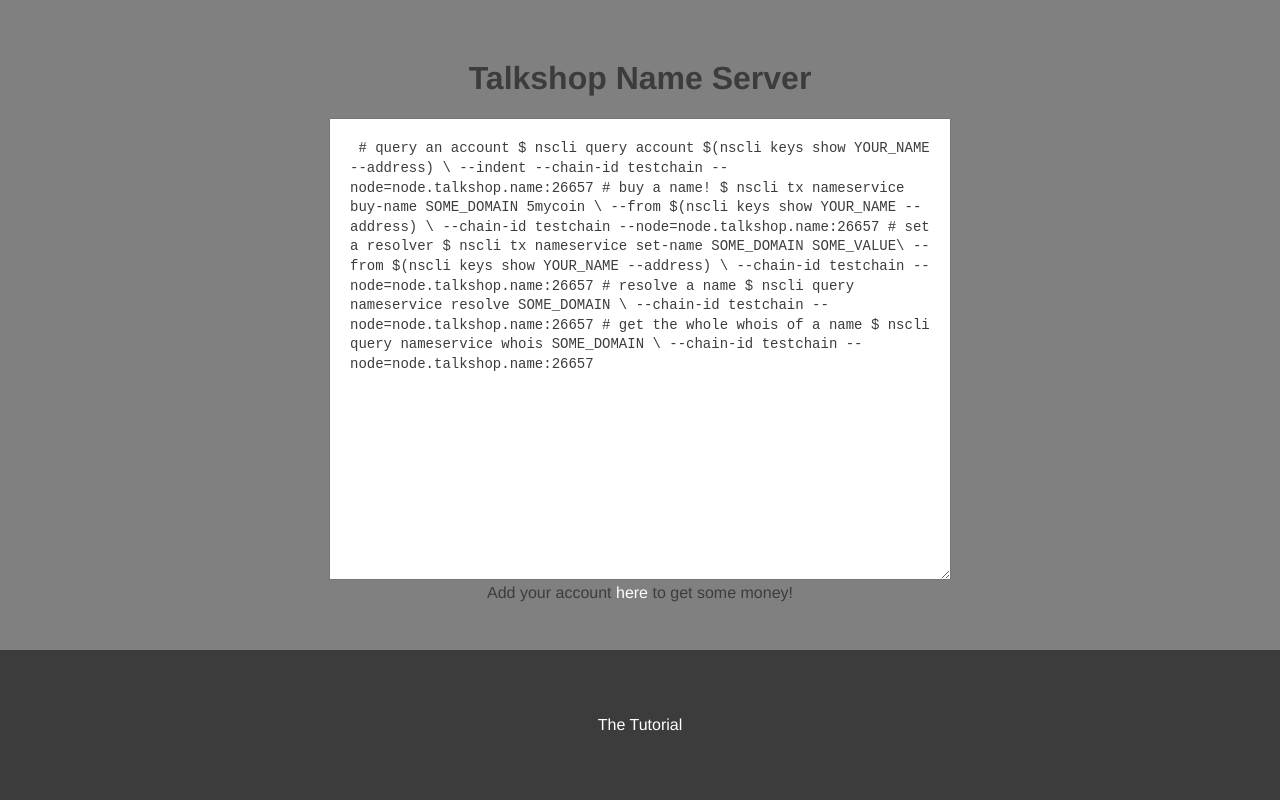
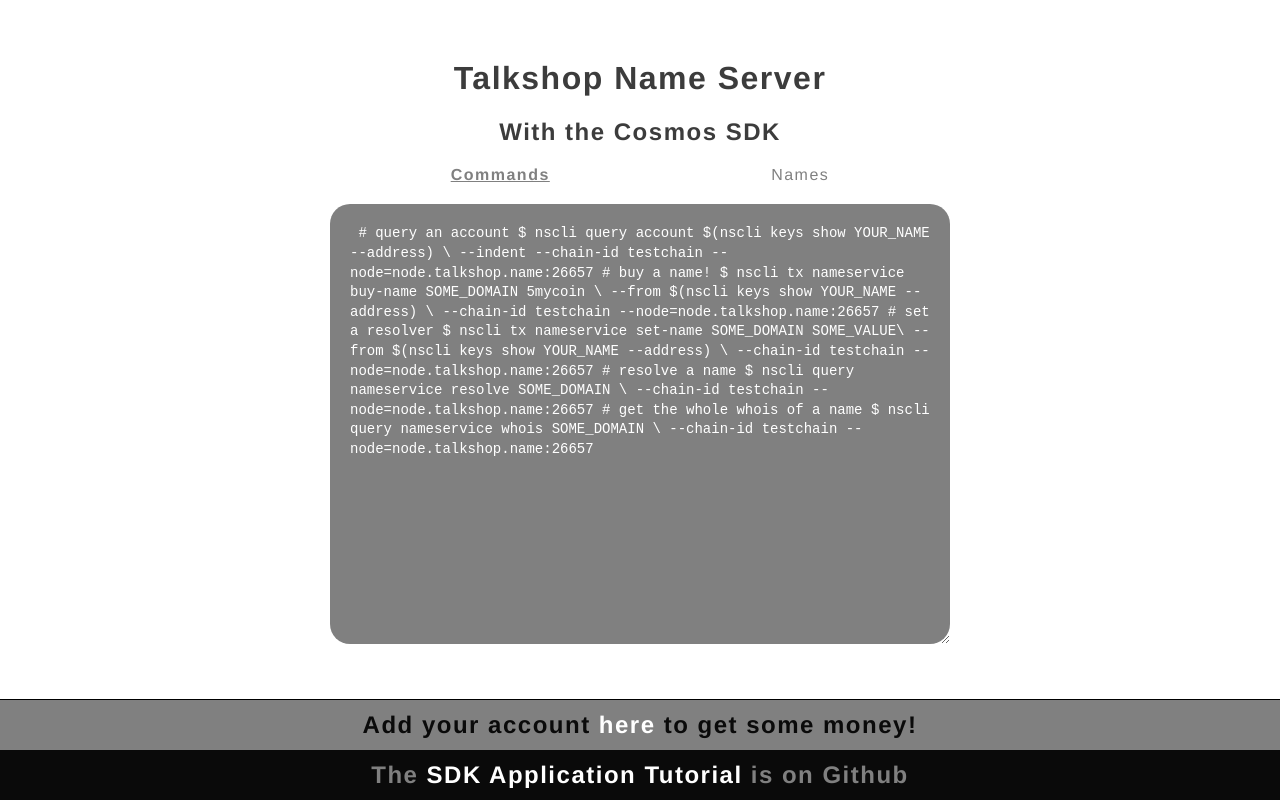
Before and after one commit to okwme/talkshop, a Vue app: page / in a window 1280 px wide. Built offline with nearby package versions, Linux system fonts and the light colour scheme.

Commit message:
style tweaks

```diff
--- a/src/App.vue
+++ b/src/App.vue
@@ -1,9 +1,19 @@
 <template>
   <div id="app">
     <h1>Talkshop Name Server</h1>
+    <h2>With the Cosmos SDK</h2>
+    <div id="menu">
+      <router-link to="/">Commands</router-link>
+      <router-link to="/names">Names</router-link>
+    </div>
     <router-view/>
     <div class="footer">
-      <a href="https://github.com/cosmos/sdk-application-tutorial" target="_blank">The Tutorial</a>
+      <h2>
+          Add your account <a href="https://goo.gl/forms/6OFVtc2eDIbVxofU2" target="_blank">here</a> to get some money!
+      </h2>
+      <h2 class="tut">
+        The <a href="https://github.com/cosmos/sdk-application-tutorial" target="_blank">SDK Application Tutorial</a> is on Github
+      </h2>
     </div>
   </div>
 </template>
@@ -16,7 +26,6 @@
 
 <style>
 body {
-    background: grey;
 }
 #app {
   font-family: 'Avenir', Helvetica, Arial, sans-serif;
@@ -25,21 +34,48 @@
   text-align: center;
   color: rgb(60, 60, 60);
   margin-top: 60px;
-  padding-bottom:150px;
+  padding-bottom:80px;
+    letter-spacing: 1.5px;
 }
+#menu {
+  display: flex;
+  justify-content: space-around;
+  max-width: 600px;
+  margin: 20px auto;
+}
+a {
+  color: grey;
+  text-decoration: none;
+}
+#menu a.router-link-exact-active {
+ text-decoration: underline;
+ font-weight: bold;
+}
+
 .footer {
+  border-top:1px solid black;
   position: fixed;
   bottom:0;
   left: 0;
   width:100%;
-  height:150px;
-  line-height:150px;
-  background-color: rgb(60, 60, 60);
-  color: white;
+  height:100px;
+  line-height:50px;
   text-decoration: none;
+
+}
+.footer h2 {
+  padding: 0;
+  margin:0;
+  color: rgb(10,10,10);
+  background-color:grey;
+
 }
 .footer a {
   color: white;
   text-decoration: none;
 }
+.footer h2.tut {
+    color: grey;
+    background-color: rgb(10,10,10);
+}
 </style>
--- a/src/components/HelloWorld.vue
+++ b/src/components/HelloWorld.vue
@@ -1,7 +1,6 @@
 <template>
   <div class="hello">
-    <textarea spellcheck="false">
-    # query an account
+    <textarea spellcheck="false">  # query an account
     $ nscli query account $(nscli keys show YOUR_NAME --address) \
     --indent --chain-id testchain --node=node.talkshop.name:26657
 
@@ -21,12 +20,7 @@
 
     # get the whole whois of a name
     $ nscli query nameservice whois SOME_DOMAIN \
-    --chain-id testchain --node=node.talkshop.name:26657
-    </textarea>
-    <br>
-    Add your account <a href="https://goo.gl/forms/6OFVtc2eDIbVxofU2" target="_blank">here</a> to get some money!
-
-  </div>
+    --chain-id testchain --node=node.talkshop.name:26657</textarea></div>
 </template>
 
 <script>
@@ -53,12 +47,15 @@
   text-align: left;
   width: 100%;
   max-width:580px;
-  height:420px;
+  height:400px;
   font-size:14px;
   font-family: monospace;
   padding:20px;
   line-height:1.4em;
-  color: rgb(60, 60, 60);
+  background-color: grey;
+  color:white;
+  border:0px;
+  border-radius: 20px;
 }
 li {
   display: inline-block;
--- /dev/null
+++ b/src/components/Names.vue
@@ -0,0 +1,15 @@
+<template>
+  <div>
+    {Names}
+  </div>
+</template>
+
+<script>
+export default {
+  name: 'Names'
+}
+</script>
+
+<style scoped>
+
+</style>
--- a/src/router/index.js
+++ b/src/router/index.js
@@ -1,6 +1,7 @@
 import Vue from 'vue'
 import Router from 'vue-router'
 import HelloWorld from '@/components/HelloWorld'
+import Names from '@/components/Names'
 
 Vue.use(Router)
 
@@ -11,6 +12,11 @@
       path: '/',
       name: 'HelloWorld',
       component: HelloWorld
+    },
+    {
+      path: '/names',
+      name: 'Names',
+      component: Names
     }
   ]
 })
```
Also changed, not shown: 1 other file (tests, documents, lock files or other folders).
